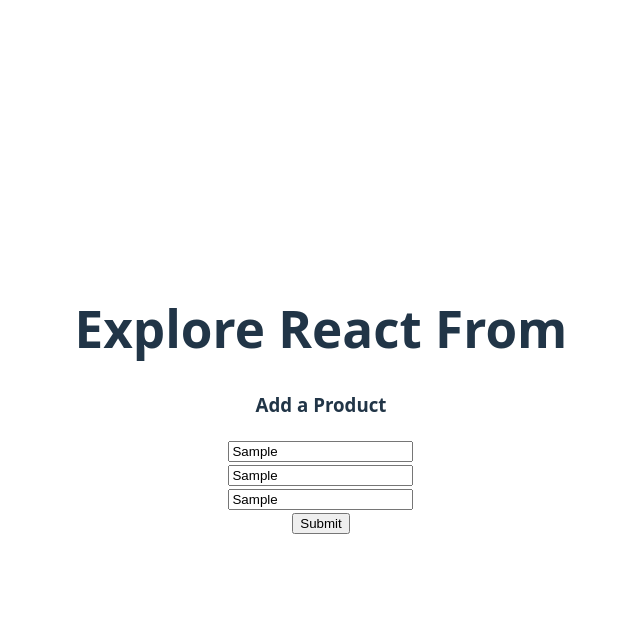
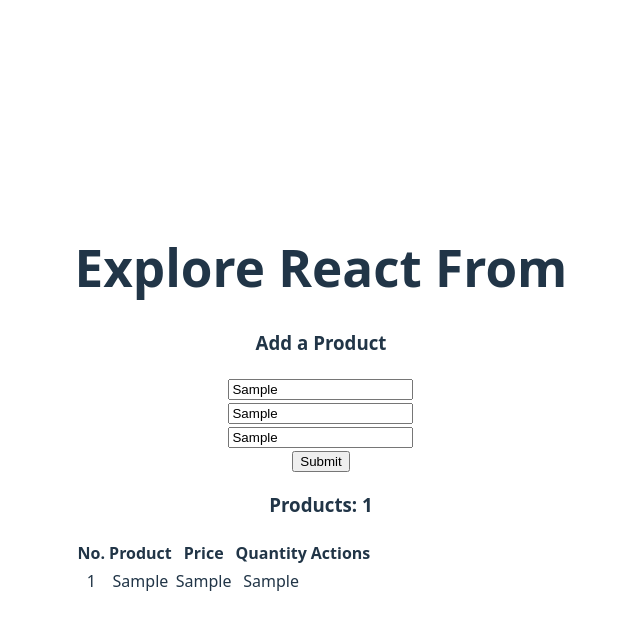
Before and after one commit to akibishtaikh2001/Explore-React-From, a React app: page / in a window 1280 px wide. Both pictures are taken after typing "Sample", "Sample", "Sample" into the empty fields and a click on the input "Submit". Shown: the top 630 px of the page, without its empty margins (319-959 px from the left). Built offline with nearby package versions, Linux system fonts and the light colour scheme; the HTML template or start-up script is replaced by a standard one.

Commit message:
Display form data in a table and form error handle

```diff
--- a/src/Components/ProductManagement/ProductForm.jsx
+++ b/src/Components/ProductManagement/ProductForm.jsx
@@ -1,6 +1,8 @@
-import React from 'react';
+import React, { useState } from 'react';
 
-const ProductForm = () => {
+const ProductForm = ({ handleAddProduct }) => {
+
+    const [error, setError] = useState('');
 
     const handleProductSubmit = e => {
         e.preventDefault();
@@ -9,14 +11,38 @@
         const quantity = e.target.quantity.value;
 
         // console.log(name, price, quantity);
-
+        // validation
+        if (name.length === 0) {
+            setError('Please Provide a product name');
+            return;
+        }
+        else if (price.length === 0) {
+            setError('Please provide a price');
+            return;
+        }
+        else if (price < 0) {
+            setError('Price can not be negative');
+            return;
+        }
+        else if (quantity.length === 0) {
+            setError('Please provide a quantity');
+            return;
+        }
+        else if (quantity < 0) {
+            setError('quantity can not be negative');
+            return;
+        }
+        else {
+            setError('');
+        }
 
         const newProduct = {
             name,
             price,
             quantity,
         }
-        console.log(newProduct);
+        // console.log(newProduct);
+        handleAddProduct(newProduct);
 
 
     }
@@ -33,6 +59,7 @@
                 <br />
                 <input type="submit" value="Submit" />
             </form>
+            <p style={{ color: 'red' }} ><small> {error} </small></p>
         </div>
     );
 };
--- a/src/Components/ProductManagement/ProductManagement.jsx
+++ b/src/Components/ProductManagement/ProductManagement.jsx
@@ -1,12 +1,20 @@
-import React from 'react';
+import React, { useState } from 'react';
 import ProductForm from './ProductForm';
 import ProductTable from './ProductTable';
 
 const ProductManagement = () => {
+
+    const  [products, setProducts] = useState([]);
+
+    const handleAddProduct = newProduct => {
+        const newProducts = [...products, newProduct];
+        setProducts(newProducts);
+    }
+
     return (
         <div>
-           <ProductForm></ProductForm>
-            <ProductTable></ProductTable>
+           <ProductForm handleAddProduct={handleAddProduct} ></ProductForm>
+            <ProductTable products={products} ></ProductTable>
         </div>
     );
 };
--- a/src/Components/ProductManagement/ProductTable.jsx
+++ b/src/Components/ProductManagement/ProductTable.jsx
@@ -1,8 +1,34 @@
 import React from 'react';
 
-const ProductTable = () => {
+const ProductTable = ({ products }) => {
     return (
         <div>
+            <h3>Products: {products.length}</h3>
+
+
+            <table>
+                <thead>
+                    <tr>
+                       <th>No.</th>
+                       <th>Product</th>
+                       <th>Price</th>
+                       <th>Quantity</th>
+                       <th>Actions</th>
+                    </tr>
+                </thead>
+                <tbody>
+                   {
+                     products.map((product, index )=>  <tr key={index}>
+                        <td> {index + 1} </td>
+                        <td> {product.name} </td>
+                        <td> {product.price} </td>
+                        <td> {product.quantity} </td>
+                        <td></td>
+                    </tr> )
+                   }
+                </tbody>
+            </table>
+
 
         </div>
     );
```
